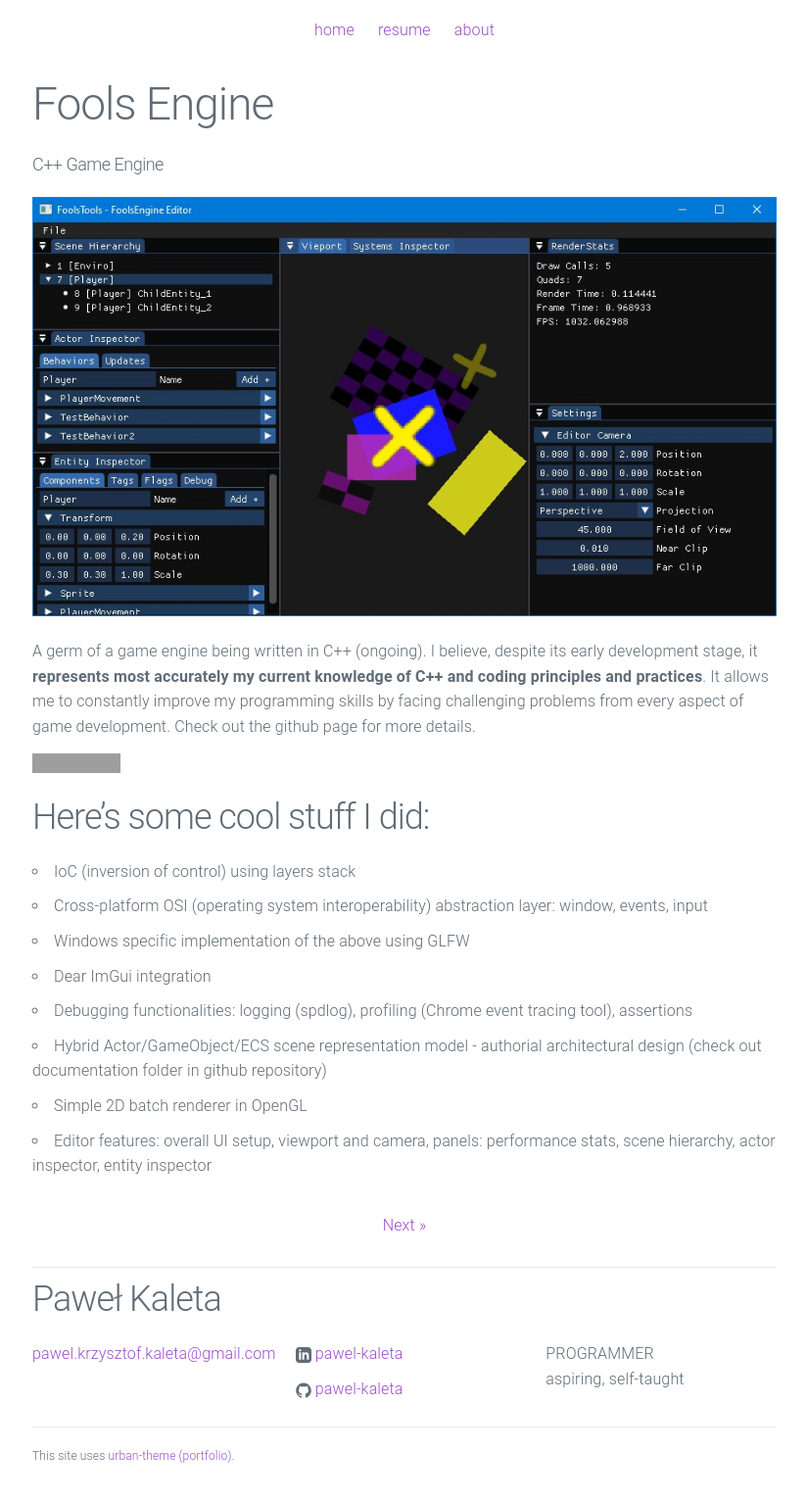
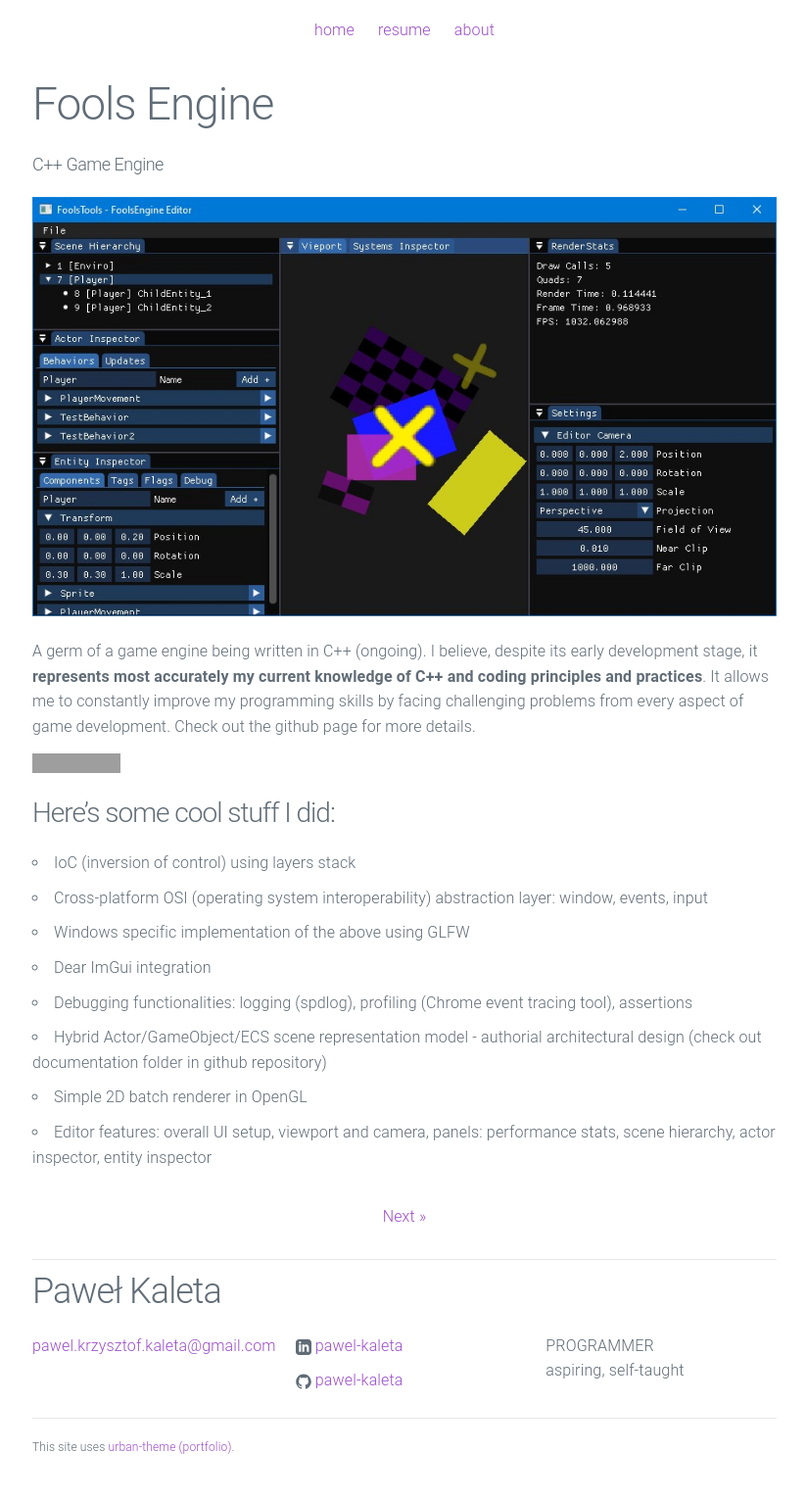
Before and after one commit to pawel-kaleta/pawel-kaleta.github.io, a Jekyll site: the page built from _posts/2024-01-14-Fools-Engine.md, in a window 1280 px wide. Shown: the whole page at 98% size, without its empty margins (227-1051 px from the left). Built offline with Jekyll 4.4.1, drawn with Linux system fonts in a browser that asks for light colours; grey boxes are pictures that could not be loaded.

```diff
--- a/_posts/2024-01-14-Fools-Engine.md
+++ b/_posts/2024-01-14-Fools-Engine.md
@@ -13,7 +13,7 @@ Check out the github page for more details.
 
 [![GitHub](https://img.shields.io/badge/GitHub--red.svg?style=social&logo=github)](https://github.com/pawel-kaleta/FoolsEngine)
 
-## Here's some cool stuff I did:
+### Here's some cool stuff I did:
 
 - IoC (inversion of control) using layers stack
 - Cross-platform OSI (operating system interoperability) abstraction layer: window, events, input
```
